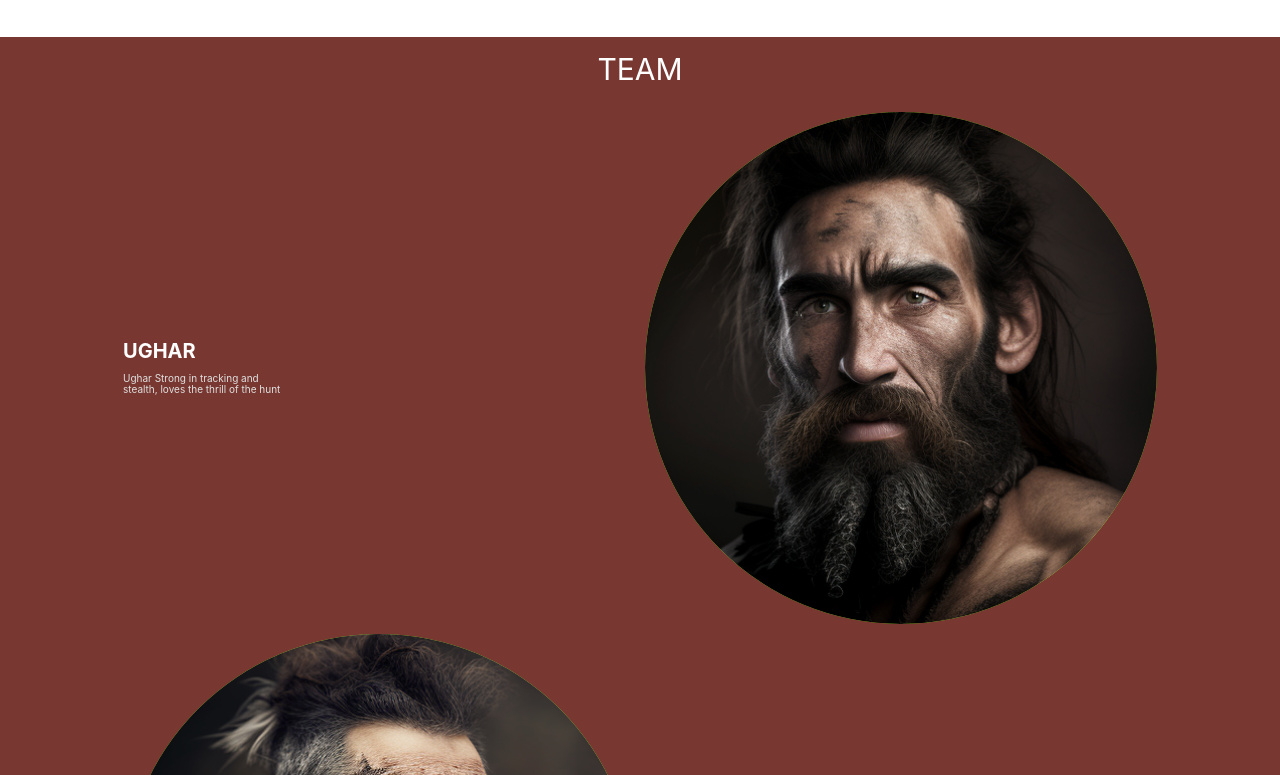
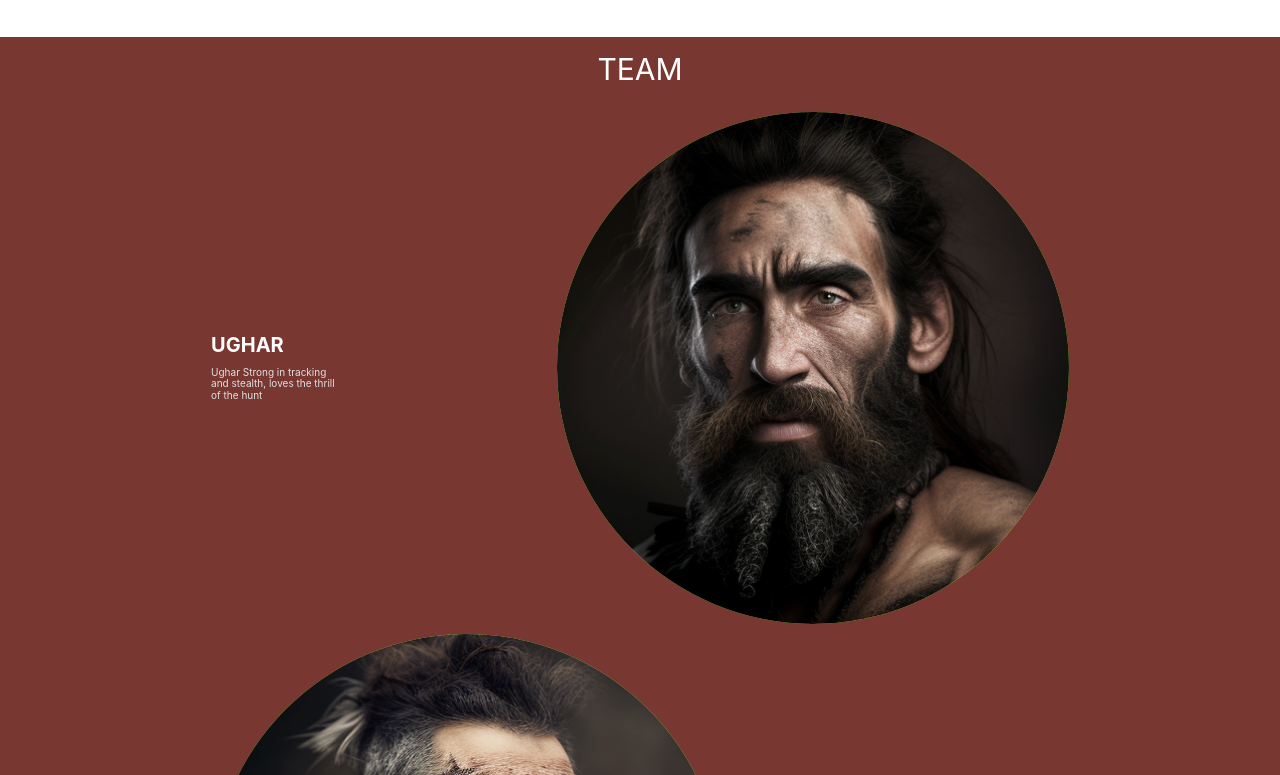
Before and after one commit to st-coding-gh/mammoth-hunt, a website: page index.html in a window 1280 px wide. Shown: the part 1125-1900 px from the top of the page. Drawn offline with nearby package versions, Linux system fonts and the light colour scheme; files that its build step writes are made by us from their sources; a web font is replaced by a local one.

Commit message:
fix chess order

```diff
--- a/src/styles/scss/blocks/_team.scss
+++ b/src/styles/scss/blocks/_team.scss
@@ -11,7 +11,7 @@
         flex-direction: row;
       }
     align-items: center;
-    justify-content: center;
+    justify-content: space-evenly;
     gap: 1em;
     margin: 1em 0;
   }
@@ -32,7 +32,7 @@
   }
 
   &-textContainer {
-    width: 40vw;
+    width: 20ch;
   }
 
   &-textContainer h3 {
@@ -40,8 +40,4 @@
     padding-bottom: 0.5em;
   }
 
-  &-textContainer p {
-    width: 25ch;
-  }
-
 }
```
